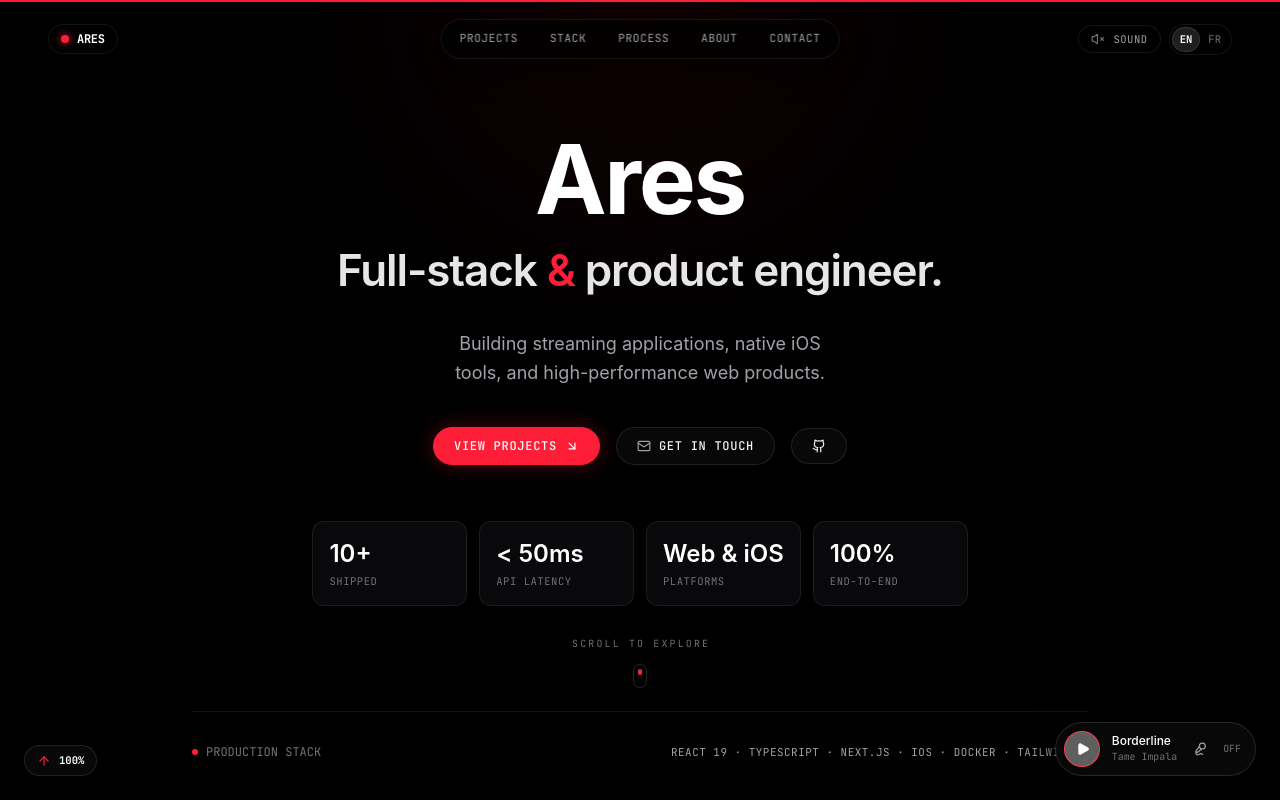
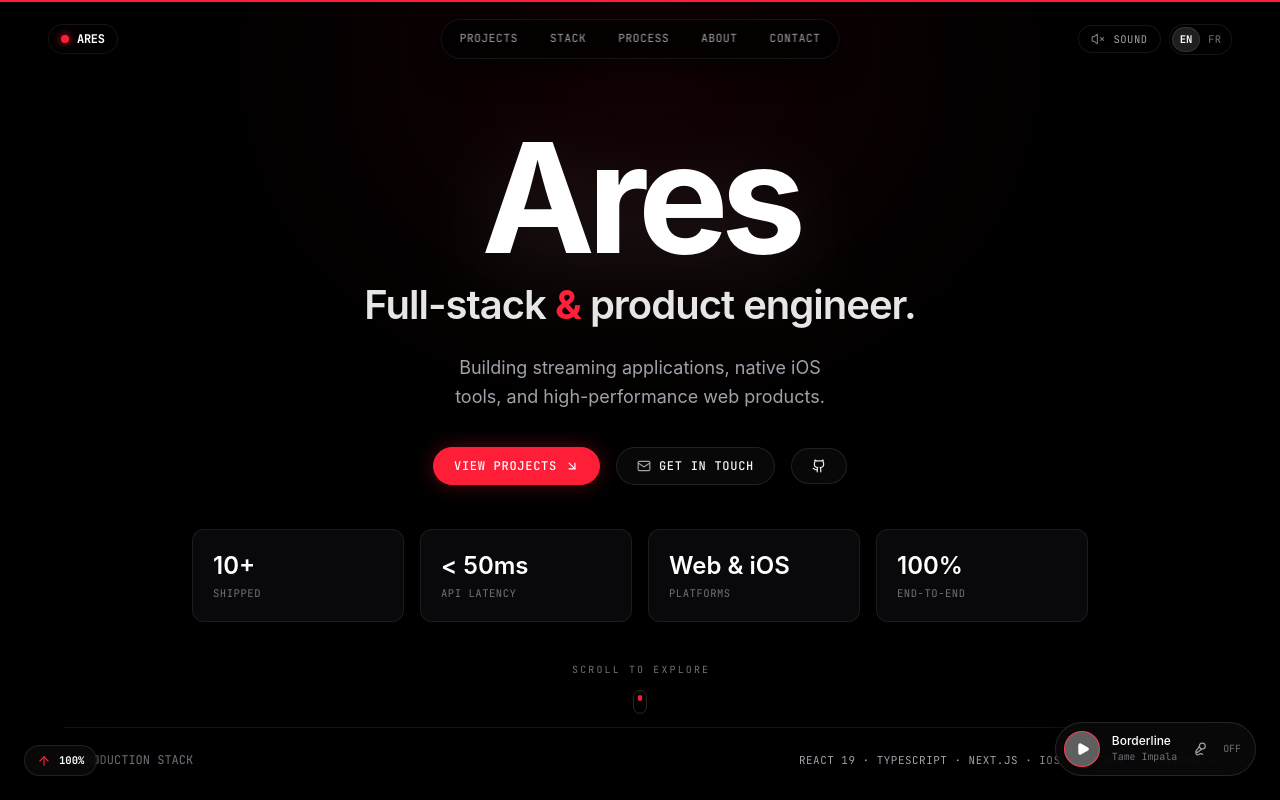
Before and after one commit to Apnkk/portfolio, a React (Vite) app: page / in a window 1280 px wide. Shown: the top 800 px of the page. Built offline with nearby package versions, Linux system fonts and the light colour scheme; grey boxes are pictures that could not be loaded; a web font is replaced by a local one.

Commit message:
feat(hero): scale up Ares title to monumental size and tighten layout spacing

```diff
--- a/src/components/Hero.tsx
+++ b/src/components/Hero.tsx
@@ -49,15 +49,15 @@ export const Hero = () => {
     <section
       ref={heroRef}
       id="hero"
-      className="relative min-h-[92vh] sm:min-h-screen flex flex-col justify-between pt-28 sm:pt-32 pb-8 sm:pb-10 px-5 sm:px-10 lg:px-16 text-center bg-black overflow-hidden"
+      className="relative min-h-[92vh] sm:min-h-screen flex flex-col justify-between pt-24 sm:pt-28 pb-6 sm:pb-8 px-5 sm:px-10 lg:px-16 text-center bg-black overflow-hidden"
       aria-label="Introduction"
     >
-      {/* Subtle top spotlight (Linear / Vercel style) */}
+      {/* Ambient crimson halo spotlight behind Ares */}
       <motion.div
-        className="absolute top-0 left-1/2 -translate-x-1/2 w-[720px] h-[360px] pointer-events-none"
+        className="absolute top-0 left-1/2 -translate-x-1/2 w-[900px] h-[450px] pointer-events-none"
         style={{
           opacity: spotlightOpacity,
-          background: 'radial-gradient(ellipse at 50% 0%, rgba(255, 30, 56, 0.2), transparent 70%)',
+          background: 'radial-gradient(ellipse at 50% 15%, rgba(255, 30, 56, 0.22), transparent 70%)',
         }}
         aria-hidden="true"
       />
@@ -67,24 +67,24 @@ export const Hero = () => {
         variants={containerVariants}
         initial="hidden"
         animate="visible"
-        className="relative z-10 max-w-4xl mx-auto my-auto flex flex-col items-center"
+        className="relative z-10 max-w-5xl lg:max-w-6xl mx-auto my-auto flex flex-col items-center w-full"
       >
-        {/* Hero Title - Ares Prominently Centered */}
+        {/* Hero Title - Ares Grand, Monumental & Centered */}
         <motion.h1
           variants={itemVariants}
-          className="font-display text-center mb-6 sm:mb-8"
+          className="font-display text-center mb-4 sm:mb-6"
         >
-          <span className="block font-bold text-[clamp(3.4rem,8.5vw,6rem)] text-white tracking-tight leading-[1.02] mb-3 sm:mb-4">
+          <span className="block font-bold text-[clamp(4.8rem,13vw,9.5rem)] text-white tracking-tighter leading-[0.92] select-none drop-shadow-[0_15px_45px_rgba(255,255,255,0.12)]">
             Ares
           </span>
-          <span className="block font-semibold text-[clamp(1.5rem,3.8vw,2.75rem)] text-white/90 tracking-tight leading-[1.18] max-w-3xl mx-auto text-balance">
+          <span className="block font-semibold text-[clamp(1.4rem,3.2vw,2.5rem)] text-white/90 tracking-tight leading-[1.2] max-w-3xl mx-auto text-balance mt-2 sm:mt-3">
             {language === 'fr' ? (
               <>
-                Développeur full-stack <span className="text-[#ff1e38]">&amp;</span> créateur de produits.
+                Développeur full-stack <span className="text-[#ff1e38] font-bold">&amp;</span> créateur de produits.
               </>
             ) : (
               <>
-                Full-stack <span className="text-[#ff1e38]">&amp;</span> product engineer.
+                Full-stack <span className="text-[#ff1e38] font-bold">&amp;</span> product engineer.
               </>
             )}
           </span>
@@ -93,7 +93,7 @@ export const Hero = () => {
         {/* Value Proposition Statement - Concise */}
         <motion.p
           variants={itemVariants}
-          className="text-[#a1a1aa] text-base sm:text-lg max-w-xl mx-auto leading-relaxed mb-8 sm:mb-10 text-balance font-normal"
+          className="text-[#a1a1aa] text-base sm:text-lg max-w-2xl mx-auto leading-relaxed mb-7 sm:mb-9 text-balance font-normal"
         >
           {language === 'fr'
             ? "Créateur d'applications de streaming, d'outils iOS et d'interfaces web rapides et réactives."
@@ -103,7 +103,7 @@ export const Hero = () => {
         {/* Action Buttons with Magnetic cursor pull & spring taps */}
         <motion.div
           variants={itemVariants}
-          className="flex flex-wrap items-center justify-center gap-3 sm:gap-4 mb-12 sm:mb-14"
+          className="flex flex-wrap items-center justify-center gap-3 sm:gap-4 mb-9 sm:mb-11"
         >
           <MagneticButton>
             <motion.a
@@ -151,7 +151,7 @@ export const Hero = () => {
         {/* Clean Metrics Strip with spring physics */}
         <motion.div
           variants={itemVariants}
-          className="grid grid-cols-2 md:grid-cols-4 gap-3 w-full max-w-3xl"
+          className="grid grid-cols-2 md:grid-cols-4 gap-3 sm:gap-4 w-full max-w-4xl mb-7 sm:mb-9"
         >
           {[
             {
@@ -175,7 +175,7 @@ export const Hero = () => {
               key={i}
               whileHover={{ y: -3, scale: 1.02 }}
               transition={{ type: 'spring', visualDuration: 0.25, bounce: 0.15 }}
-              className="p-4 rounded-xl bg-[#09090b] border border-white/[0.08] hover:border-[#ff1e38]/30 transition-colors text-left group cursor-default relative overflow-hidden"
+              className="p-4 sm:p-5 rounded-xl bg-[#09090b] border border-white/[0.08] hover:border-[#ff1e38]/30 transition-colors text-left group cursor-default relative overflow-hidden"
             >
               <div className="font-display font-semibold text-xl sm:text-2xl text-white mb-1 group-hover:text-[#ff1e38] transition-colors">
                 {metric.value}
@@ -186,15 +186,12 @@ export const Hero = () => {
             </motion.div>
           ))}
         </motion.div>
-      </motion.div>
 
-      {/* Subtle Web Design Flow Scroll Indicator - Perfectly Centered in Space */}
+        {/* Subtle Web Design Flow Scroll Indicator */}
         <motion.a
           href="#work"
           variants={itemVariants}
-        initial="hidden"
-        animate="visible"
-        className="relative z-10 w-full flex flex-col items-center justify-center gap-2 text-[#71717a] hover:text-white transition-colors cursor-pointer select-none my-auto py-4 sm:py-6 group"
+          className="flex flex-col items-center justify-center gap-2 text-[#71717a] hover:text-white transition-colors cursor-pointer select-none group mt-1"
           aria-label={language === 'fr' ? 'Défiler vers les projets' : 'Scroll to explore'}
         >
           <span className="font-mono text-[0.62rem] tracking-[0.22em] pl-[0.22em] uppercase group-hover:text-[#a1a1aa] transition-colors">
@@ -208,9 +205,10 @@ export const Hero = () => {
             <div className="w-1 h-1.5 rounded-full bg-[#ff1e38]" />
           </motion.div>
         </motion.a>
+      </motion.div>
 
       {/* Hero Bottom Meta Strip */}
-      <div className="relative z-10 w-full max-w-4xl mx-auto pt-6 sm:pt-8 border-t border-white/[0.08] flex flex-col sm:flex-row items-center justify-between gap-3 text-xs font-mono text-[#71717a]">
+      <div className="relative z-10 w-full max-w-5xl lg:max-w-6xl mx-auto pt-5 sm:pt-6 border-t border-white/[0.08] flex flex-col sm:flex-row items-center justify-between gap-3 text-xs font-mono text-[#71717a]">
         <div className="flex items-center gap-2">
           <span className="w-1.5 h-1.5 rounded-full bg-[#ff1e38]" />
           <span>PRODUCTION STACK</span>
```
Lines whose indentation alone changed are shown as unchanged.
